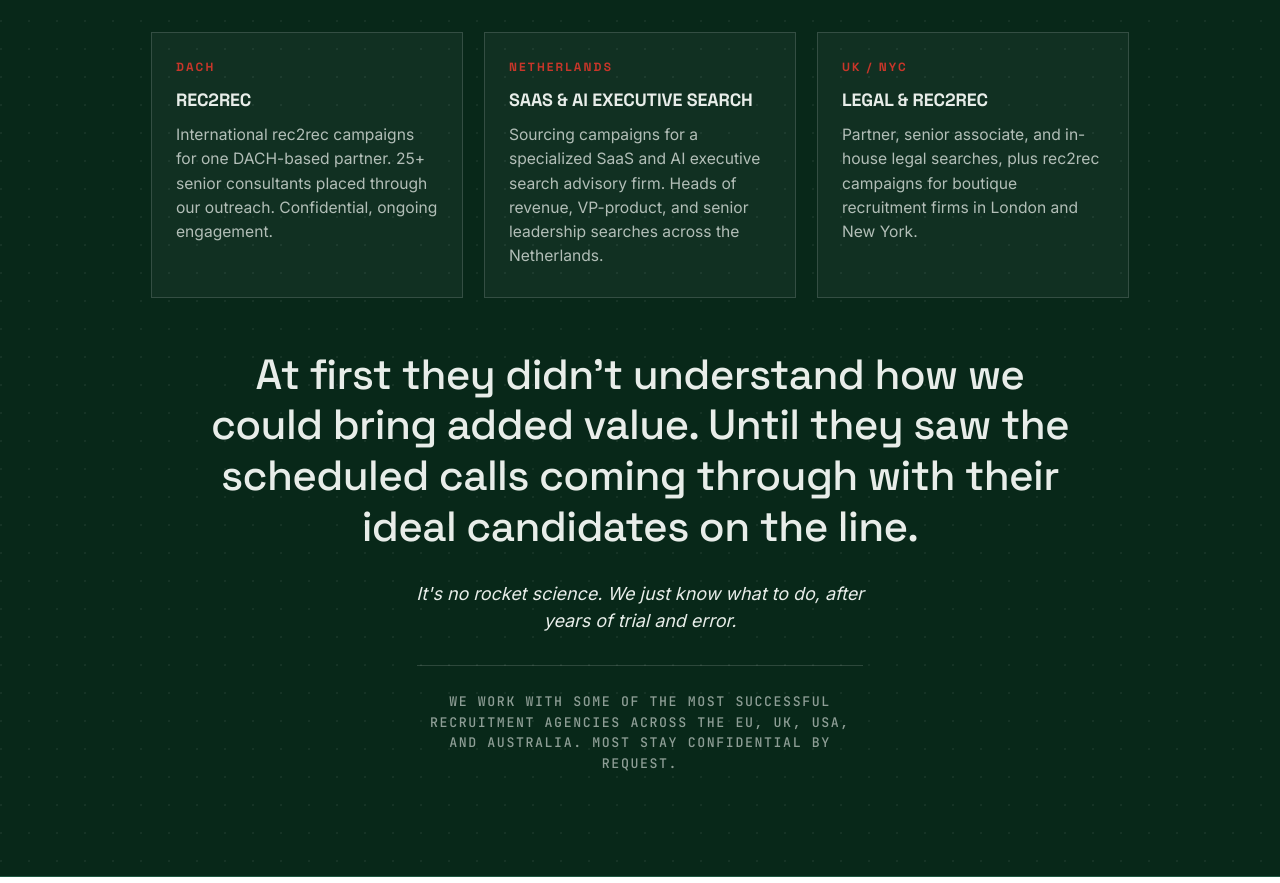
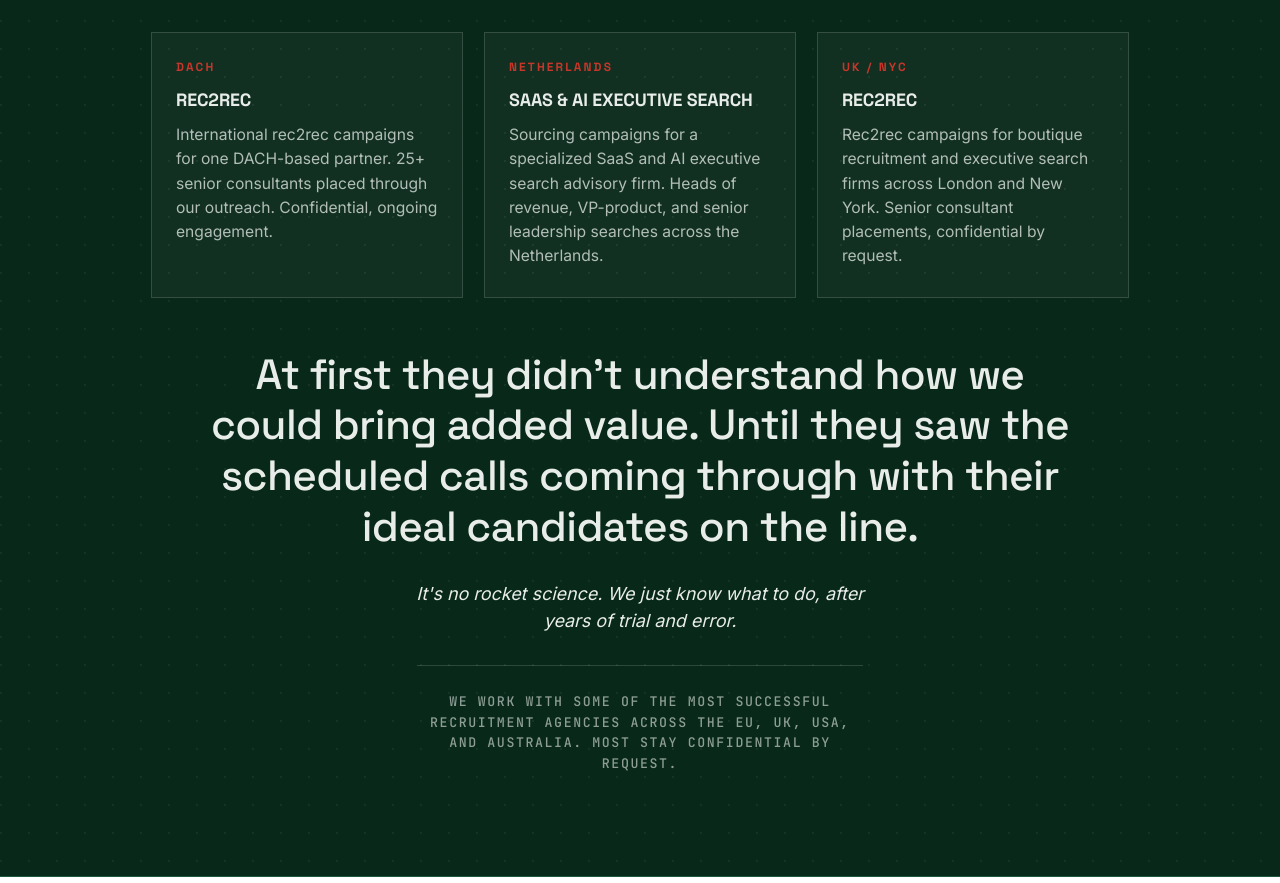
Before and after one commit to scorpiusstaffing/scorpius-leads, a website: page index.html in a window 1280 px wide. Shown: the part 4485-5368 px from the top of the page. Drawn offline with Linux system fonts and the light colour scheme.

Commit message:
Cases: UK/NYC card is rec2rec only (drop legal recruitment)
Title 'Legal & Rec2Rec' -> 'Rec2Rec'. Body rewritten to focus on rec2rec
campaigns for boutique recruitment + executive search firms across London
and New York. Drops the legal-recruitment angle which the user clarified
isn't part of the engagement.

```diff
--- a/index.html
+++ b/index.html
@@ -262,8 +262,8 @@
         </div>
         <div class="case-card">
           <span class="case-tag">UK / NYC</span>
-          <h4>Legal &amp; Rec2Rec</h4>
-          <p>Partner, senior associate, and in-house legal searches, plus rec2rec campaigns for boutique recruitment firms in London and New York.</p>
+          <h4>Rec2Rec</h4>
+          <p>Rec2rec campaigns for boutique recruitment and executive search firms across London and New York. Senior consultant placements, confidential by request.</p>
         </div>
       </div>
 
```
